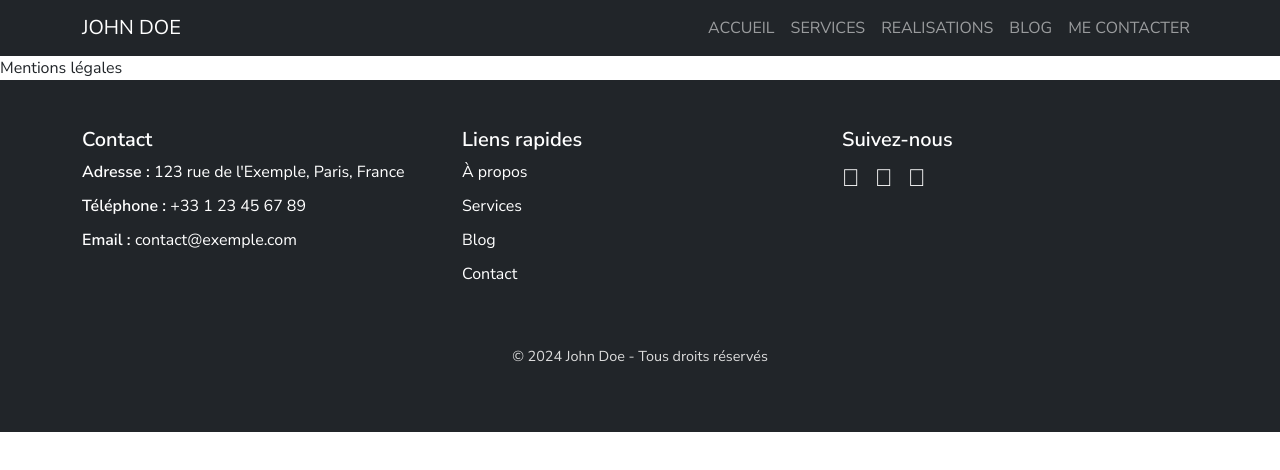
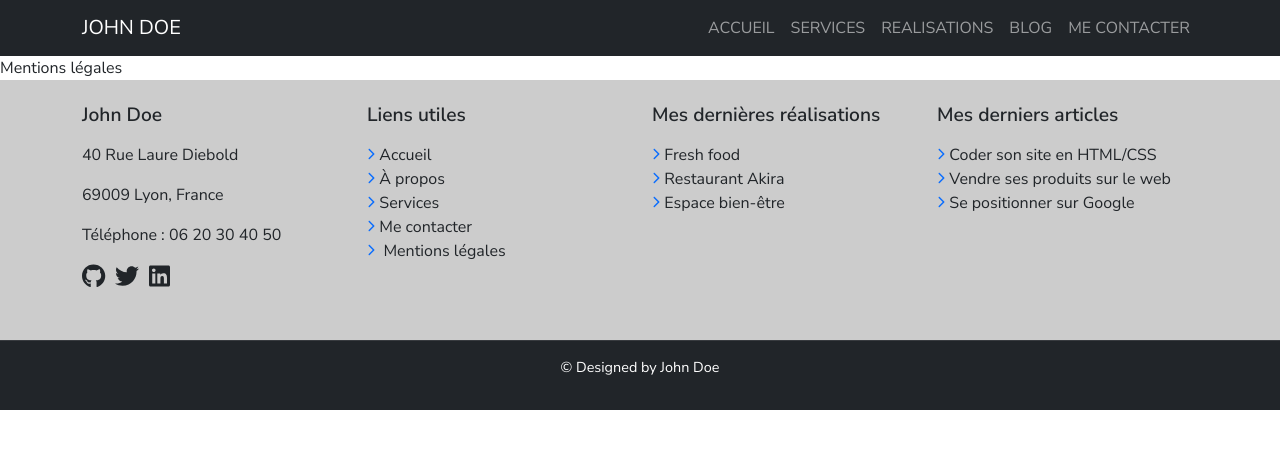
Before and after one commit to JACKZINH/optimisez-votre-cv, a React (Create React App) app: page /mentions-legales in a window 1280 px wide. Shown: the top 470 px of the page. Built offline with nearby package versions, Linux system fonts and the light colour scheme.

Commit message:
Creation du footer ajout de fontawesome
Amélioration  de la page Accueil

```diff
--- a/package.json
+++ b/package.json
@@ -3,6 +3,11 @@
   "version": "0.1.0",
   "private": true,
   "dependencies": {
+    "@fortawesome/fontawesome-svg-core": "^6.7.1",
+    "@fortawesome/free-brands-svg-icons": "^6.7.1",
+    "@fortawesome/free-regular-svg-icons": "^6.7.1",
+    "@fortawesome/free-solid-svg-icons": "^6.7.1",
+    "@fortawesome/react-fontawesome": "^0.2.2",
     "@testing-library/jest-dom": "^5.17.0",
     "@testing-library/react": "^13.4.0",
     "@testing-library/user-event": "^13.5.0",
--- a/public/index.html
+++ b/public/index.html
@@ -7,8 +7,9 @@
       href="https://fonts.googleapis.com/css2?family=Nunito+Sans:wght@400;600&display=swap"
       rel="stylesheet" />
     <link
-      rel="stylesheet"
-      href="https://cdnjs.cloudflare.com/ajax/libs/font-awesome/6.0.0-beta3/css/all.min.css" />
+      href="https://cdnjs.cloudflare.com/ajax/libs/font-awesome/6.0.0-beta3/css/all.min.css"
+      rel="stylesheet" />
+
     <meta name="viewport" content="width=device-width, initial-scale=1" />
     <meta name="theme-color" content="#000000" />
     <meta
--- a/src/assets/styles/Footer.css
+++ b/src/assets/styles/Footer.css
@@ -1,71 +1,49 @@
-/* Footer global */
-.footer {
-  background-color: #343a40; /* Fond sombre */
-  color: white;
-  padding-top: 40px;
-  padding-bottom: 40px;
+footer a {
+  text-decoration: none !important; /* Supprime le soulignement */
+  color: inherit; /* Utilise la couleur définie pour le texte du footer */
 }
 
-/* Liste d'éléments dans le footer */
-.footer-list {
-  list-style-type: none;
-  padding-left: 0;
+footer a:hover {
+  color: var(--couleur-primaire); /* Change la couleur au survol si souhaité */
 }
 
-.footer-list li {
-  margin-bottom: 10px;
+/* Partie principale (gris clair) */
+.footer-main {
+  background-color: #cccccc;
 }
 
-/* Liens dans le footer */
-.footer-link {
-  color: white;
-  text-decoration: none;
-  transition: color 0.3s ease;
+.footer-title {
+  font-size: 1.2rem;
+  margin-bottom: 1rem;
 }
 
-.footer-link:hover {
-  color: #f1f1f1; /* Un léger effet de survol */
+.footer-socials a {
+  font-size: 1.2rem;
+  margin-right: 10px;
 }
 
-/* Icônes des réseaux sociaux */
-.footer-social {
-  list-style-type: none;
-  padding-left: 0;
+/* Partie inférieure (sombre) */
+.footer-bottom {
+  background-color: #2c2c2c; /* Couleur identique au header */
+  font-size: 0.9rem;
+  border-top: 1px solid rgba(255, 255, 255, 0.1);
 }
 
-.footer-social li {
-  display: inline-block;
-  margin-right: 15px;
+@media (max-width: 768px) {
+  .footer-socials {
+    margin-top: 1rem;
+  }
+
+  .footer-bottom {
+    font-size: 0.8rem;
+  }
+
+  .footer ul li a {
+    font-size: 0.9rem;
+  }
 }
 
-.footer-social-icon {
-  color: white;
-  font-size: 24px;
-  transition: color 0.3s ease;
+.chevron-right {
+  margin-right: 0.3rem;
+  color: #0d6efd;
 }
-
-.footer-social-icon:hover {
-  color: #007bff; /* Couleur au survol */
-}
-
-/* Copyright */
-footer p {
-  font-size: 0.9rem;
-  color: #dcdcdc;
-  margin-top: 20px;
-}
-
-/* Responsivité - Adapter le footer pour mobile */
-@media (max-width: 767px) {
-  .footer h5 {
-    font-size: 1.2rem;
-  }
-
-  .footer-list li {
-    font-size: 1rem;
-  }
-
-  .footer-social-icon {
-    font-size: 20px;
-  }
-}
--- a/src/components/Footer.jsx
+++ b/src/components/Footer.jsx
@@ -1,96 +1,201 @@
 import React from "react";
-import { Link } from "react-router-dom"; // Pour les liens internes dans l'application React
-import "../assets/styles/Footer.css"; // Import du fichier CSS spécifique pour le footer
+import { Link } from "react-router-dom";
+import "../assets/styles/Footer.css";
+import { FontAwesomeIcon } from "@fortawesome/react-fontawesome";
+import { faChevronRight } from "@fortawesome/free-solid-svg-icons";
+import {
+  faGithub,
+  faLinkedin,
+  faTwitter,
+} from "@fortawesome/free-brands-svg-icons";
 
 function Footer() {
   return (
-    <footer className="footer bg-dark text-white py-5">
-      <div className="container">
+    <footer>
+      {/* Partie supérieure - Gris clair */}
+      <div className="footer-main">
+        <div className="container py-4">
           <div className="row">
-          {/* Section 1 : Informations de contact */}
-          <div className="col-md-4">
-            <h5>Contact</h5>
-            <ul className="footer-list">
-              <li>
-                <strong>Adresse : </strong> 123 rue de l'Exemple, Paris, France
-              </li>
-              <li>
-                <strong>Téléphone : </strong> +33 1 23 45 67 89
-              </li>
-              <li>
-                <strong>Email : </strong> contact@exemple.com
-              </li>
-            </ul>
+            {/* Section Contact */}
+            <div className="col-lg-3 col-md-6 mb-4">
+              <h5 className="footer-title">John Doe</h5>
+              <p>40 Rue Laure Diebold</p>
+              <p>69009 Lyon, France</p>
+              <p>Téléphone : 06 20 30 40 50</p>
+              <div className="footer-socials">
+                <a
+                  href="https://github.com/"
+                  target="_blank"
+                  rel="noopener noreferrer"
+                  aria-label="GitHub">
+                  <FontAwesomeIcon
+                    icon={faGithub}
+                    size="lg"
+                    className="footer-icon"
+                  />
+                </a>
+                <a
+                  href="https://x.com/"
+                  target="_blank"
+                  rel="noopener noreferrer"
+                  aria-label="Twitter">
+                  <FontAwesomeIcon
+                    icon={faTwitter}
+                    size="lg"
+                    className="footer-icon"
+                  />
+                </a>
+                <a
+                  href="https://www.linkedin.com/"
+                  target="_blank"
+                  rel="noopener noreferrer"
+                  aria-label="LinkedIn">
+                  <FontAwesomeIcon
+                    icon={faLinkedin}
+                    size="lg"
+                    className="footer-icon"
+                  />
+                </a>
+              </div>
             </div>
 
-          {/* Section 2 : Liens de navigation supplémentaires */}
-          <div className="col-md-4">
-            <h5>Liens rapides</h5>
-            <ul className="footer-list">
+            {/* Section Liens utiles */}
+            <div className="col-lg-3 col-md-6 mb-4">
+              <h5 className="footer-title">Liens utiles</h5>
+              <ul className="list-unstyled">
                 <li>
-                <Link to="/about" className="footer-link">
-                  À propos
+                  <Link to="/">
+                    <FontAwesomeIcon
+                      icon={faChevronRight}
+                      size="xs"
+                      className="chevron-right"
+                    />
+                    Accueil
                   </Link>
                 </li>
                 <li>
-                <Link to="/services" className="footer-link">
+                  <a href="/about">
+                    <FontAwesomeIcon
+                      icon={faChevronRight}
+                      size="xs"
+                      className="chevron-right"
+                    />
+                    À propos
+                  </a>
+                </li>
+                <li>
+                  <Link to="/services">
+                    <FontAwesomeIcon
+                      icon={faChevronRight}
+                      size="xs"
+                      className="chevron-right"
+                    />
                     Services
                   </Link>
                 </li>
                 <li>
-                <Link to="/blog" className="footer-link">
-                  Blog
+                  <Link to="/contact">
+                    <FontAwesomeIcon
+                      icon={faChevronRight}
+                      size="xs"
+                      className="chevron-right"
+                    />
+                    Me contacter
                   </Link>
                 </li>
                 <li>
-                <Link to="/contact" className="footer-link">
-                  Contact
+                  <Link to="/mentions-legales">
+                    <FontAwesomeIcon
+                      icon={faChevronRight}
+                      size="xs"
+                      className="chevron-right"
+                    />{" "}
+                    Mentions légales{" "}
                   </Link>
                 </li>
               </ul>
             </div>
 
-          {/* Section 3 : Réseaux sociaux */}
-          <div className="col-md-4">
-            <h5>Suivez-nous</h5>
-            <ul className="footer-social">
+            {/* Section Réalisations */}
+            <div className="col-lg-3 col-md-6 mb-4">
+              <h5 className="footer-title">Mes dernières réalisations</h5>
+              <ul className="list-unstyled">
                 <li>
-                <a
-                  href="https://facebook.com"
-                  target="_blank"
-                  rel="noopener noreferrer"
-                  className="footer-social-icon">
-                  <i className="fab fa-facebook"></i>
+                  <a href="#">
+                    <FontAwesomeIcon
+                      icon={faChevronRight}
+                      size="xs"
+                      className="chevron-right"
+                    />
+                    Fresh food
                   </a>
                 </li>
                 <li>
-                <a
-                  href="https://twitter.com"
-                  target="_blank"
-                  rel="noopener noreferrer"
-                  className="footer-social-icon">
-                  <i className="fab fa-twitter"></i>
+                  <a href="#">
+                    <FontAwesomeIcon
+                      icon={faChevronRight}
+                      size="xs"
+                      className="chevron-right"
+                    />
+                    Restaurant Akira
                   </a>
                 </li>
                 <li>
-                <a
-                  href="https://linkedin.com"
-                  target="_blank"
-                  rel="noopener noreferrer"
-                  className="footer-social-icon">
-                  <i className="fab fa-linkedin"></i>
+                  <a href="#">
+                    <FontAwesomeIcon
+                      icon={faChevronRight}
+                      size="xs"
+                      className="chevron-right"
+                    />
+                    Espace bien-être
+                  </a>
+                </li>
+              </ul>
+            </div>
+
+            {/* Section Articles */}
+            <div className="col-lg-3 col-md-6 mb-4">
+              <h5 className="footer-title">Mes derniers articles</h5>
+              <ul className="list-unstyled">
+                <li>
+                  <a href="#">
+                    <FontAwesomeIcon
+                      icon={faChevronRight}
+                      size="xs"
+                      className="chevron-right"
+                    />
+                    Coder son site en HTML/CSS
+                  </a>
+                </li>
+                <li>
+                  <a href="#">
+                    <FontAwesomeIcon
+                      icon={faChevronRight}
+                      size="xs"
+                      className="chevron-right"
+                    />
+                    Vendre ses produits sur le web
+                  </a>
+                </li>
+                <li>
+                  <a href="#">
+                    <FontAwesomeIcon
+                      icon={faChevronRight}
+                      size="xs"
+                      className="chevron-right"
+                    />
+                    Se positionner sur Google
                   </a>
                 </li>
               </ul>
             </div>
           </div>
-
-        {/* Section 4 : Copyright */}
-        <div className="row">
-          <div className="col text-center mt-4">
-            <p>&copy; 2024 John Doe - Tous droits réservés</p>
         </div>
       </div>
+
+      {/* Partie inférieure - Sombre */}
+      <div className="footer-bottom bg-dark text-center text-white py-3">
+        <p>© Designed by John Doe</p>
       </div>
     </footer>
   );
```
Also changed, not shown: 1 other file (tests, documents, lock files or other folders). Lines whose indentation alone changed are shown as unchanged.
